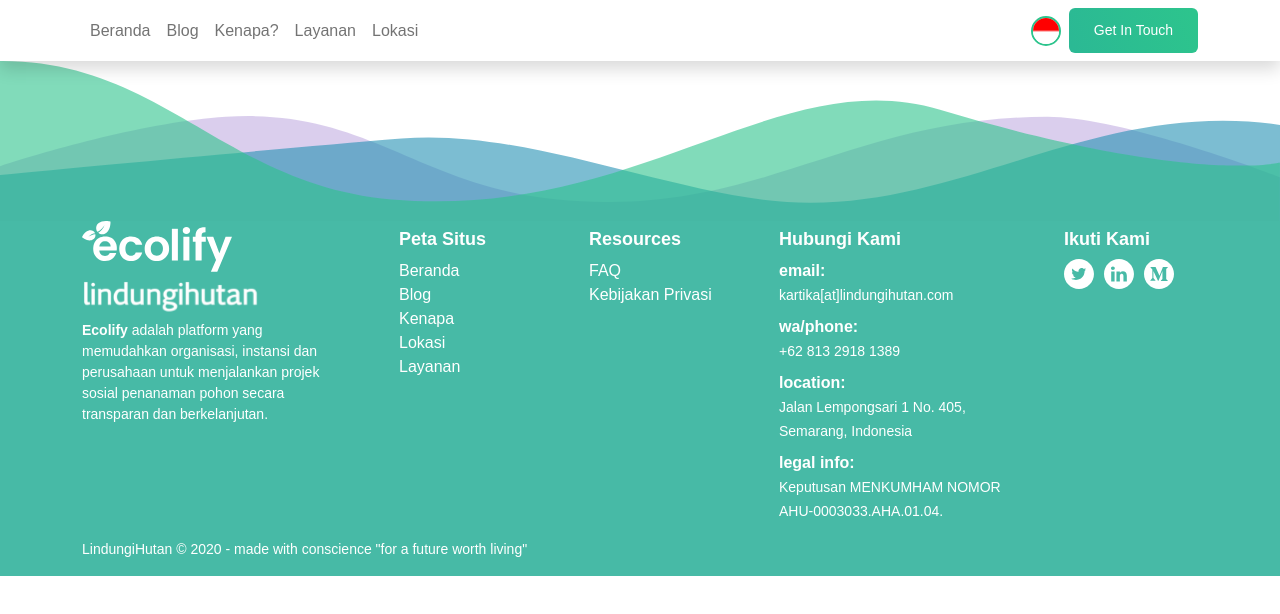
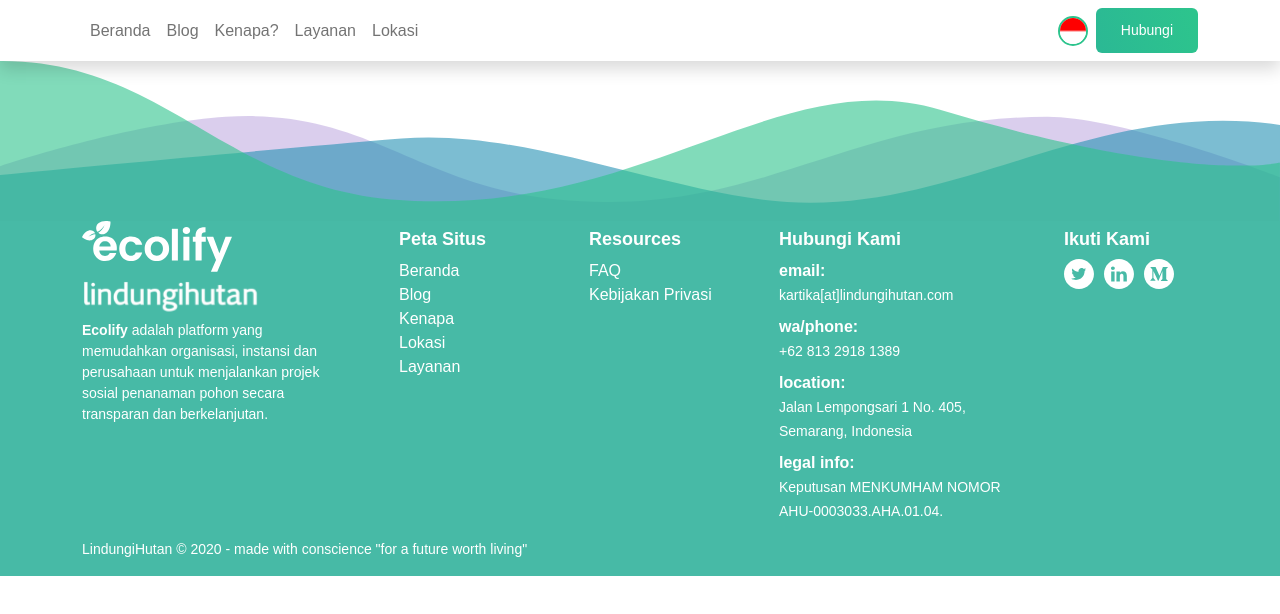
Before and after one commit to ahmdali25/ecolify-nuxt, a Nuxt app: page / in a window 1280 px wide. Shown: the top 614 px of the page. Built offline with nearby package versions, Linux system fonts and the light colour scheme.

Commit message:
MOD - change button name in header component

```diff
--- a/components/TheHeader.vue
+++ b/components/TheHeader.vue
@@ -18,7 +18,7 @@
                     </li>
                     <li class="nav-item">
                         <NuxtLink to="/getInTouch">
-                            <BaseButton :isPrimary="false" :isSmallButton="true" padding="12px 25px" name="Get In Touch" />
+                            <BaseButton :isPrimary="false" :isSmallButton="true" padding="12px 25px" name="Hubungi" />
                         </NuxtLink>
                     </li>
                 </ul>
```
